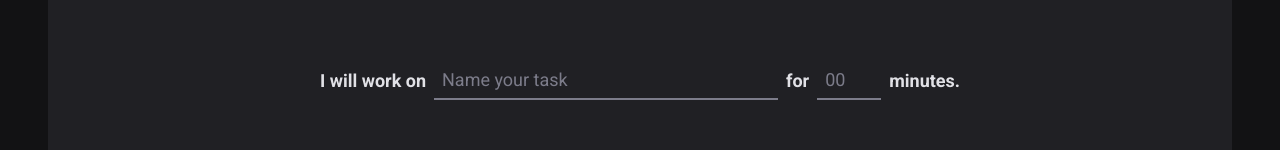
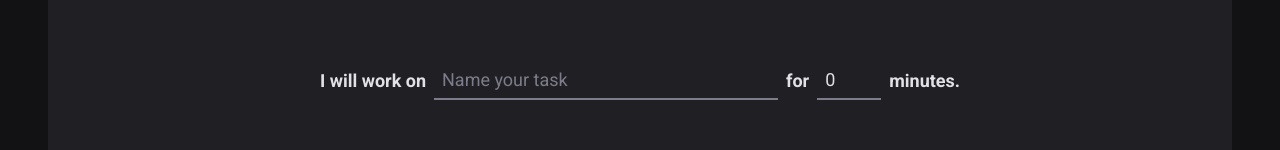
Before and after one commit to pedrofnuness/ws-timer, a React (Vite) app: page / in a window 1280 px wide. Shown: the part 164-314 px from the top of the page. Built offline with nearby package versions, Linux system fonts and the light colour scheme.

Commit message:
integrate typescript to zod form validator

```diff
--- a/src/pages/Home/Home.tsx
+++ b/src/pages/Home/Home.tsx
@@ -4,18 +4,25 @@
 import * as zod from 'zod';
 
 import * as Styled from './styles';
+import { NewCycleFormData } from '../../@types';
 
 const newCycleFormValidationSchema = zod.object({
   task: zod.string().min(1, 'Enter the task'),
   minutesAmount: zod.number().min(5).max(60)
 })
 
+type NewCycleFormData = zod.infer<typeof newCycleFormValidationSchema>
+
 export function Home() {
-  const { register, handleSubmit, watch } = useForm({
+  const { register, handleSubmit, watch } = useForm<NewCycleFormData>({
     resolver: zodResolver(newCycleFormValidationSchema),
+    defaultValues: {
+      task: '',
+      minutesAmount: 0,
+    }
   });
 
-  function handleCreateNewCycle(data: type) {
+  function handleCreateNewCycle(data: NewCycleFormData) {
 
   }
 
```
